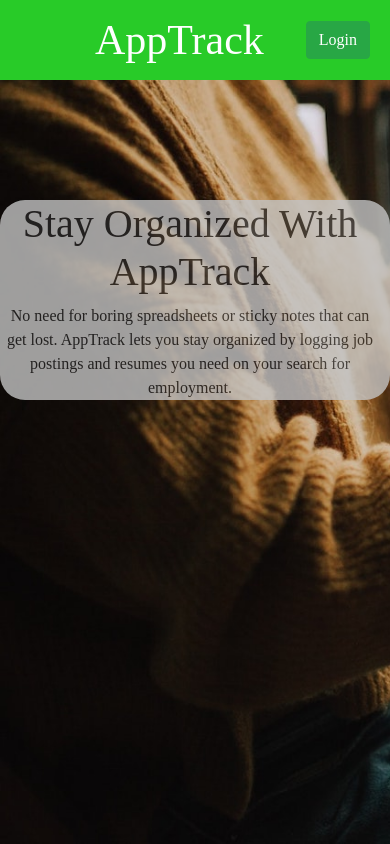
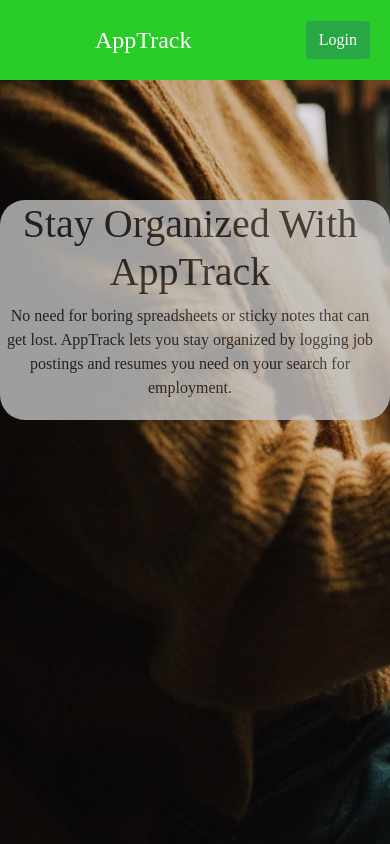
Before and after one commit to TCaprioli/AppTrack-Frontend, a React (Create React App) app: page / in a window 390 px wide. Built offline with nearby package versions, Linux system fonts and the light colour scheme.

Commit message:
minor responsive mixes

```diff
--- a/src/pages/Home.js
+++ b/src/pages/Home.js
@@ -15,7 +15,7 @@ class Home extends Component {
   render() {
     // console.log(!!this.props.loggedIn);
     return (
-      <>
+      <div id='home'>
         {this.props.loggedIn ? (
           <div className="dash-main">
             <DashCon />
@@ -52,7 +52,7 @@ class Home extends Component {
             <HomeCon />
           </div>
         )}
-      </>
+      </div>
     );
   }
 }
--- a/src/stylesheets/app.css
+++ b/src/stylesheets/app.css
@@ -29,8 +29,10 @@
 
 .search{
     max-width:300px;
-    min-width: 300px;
+    min-width: 200px;
 }
+
+
 
 .searchcon{
 
--- a/src/stylesheets/home.css
+++ b/src/stylesheets/home.css
@@ -9,11 +9,12 @@
 
 
 
+
 .homecon{
     text-align: center;
     padding: 5px;
-    height:200px;
-    width:500px;
+    height:220px;
+    width:400px;
 }
 
 .mx-auto.homecon{
@@ -28,10 +29,17 @@
 
 }
 
-@media(max-width: 400px){
+@media(max-width: 420px){
     .mx-auto.homecon{
         width: 100vw;
         padding: 0px;
+    }
+}
+
+@media(max-height: 420px){
+    .mx-auto.homecon{
+        position: relative;
+        top: 100px;
     }
 }
 
--- a/src/stylesheets/navbar.css
+++ b/src/stylesheets/navbar.css
@@ -19,7 +19,7 @@
     background-color: rgb(40, 203, 40);
     font-size: 24px;
     line-height: 25px;
-    width: 100vw;
+    width: inherit;
     height: 80px;
 }
 
@@ -39,12 +39,12 @@ a.active{
 }
 
 #nav-title{
-    /* margin: 19.5px 419px 19.5px 300px; */
     font-size: 42px;
 }
 
-/* .log-btn{
-    text-decoration: none;
-    position: fixed;
-    right: 20px;
-} */
+@media(max-width: 420px){
+    #nav-title{
+        font-size: 24px;
+    }
+
+}
```
